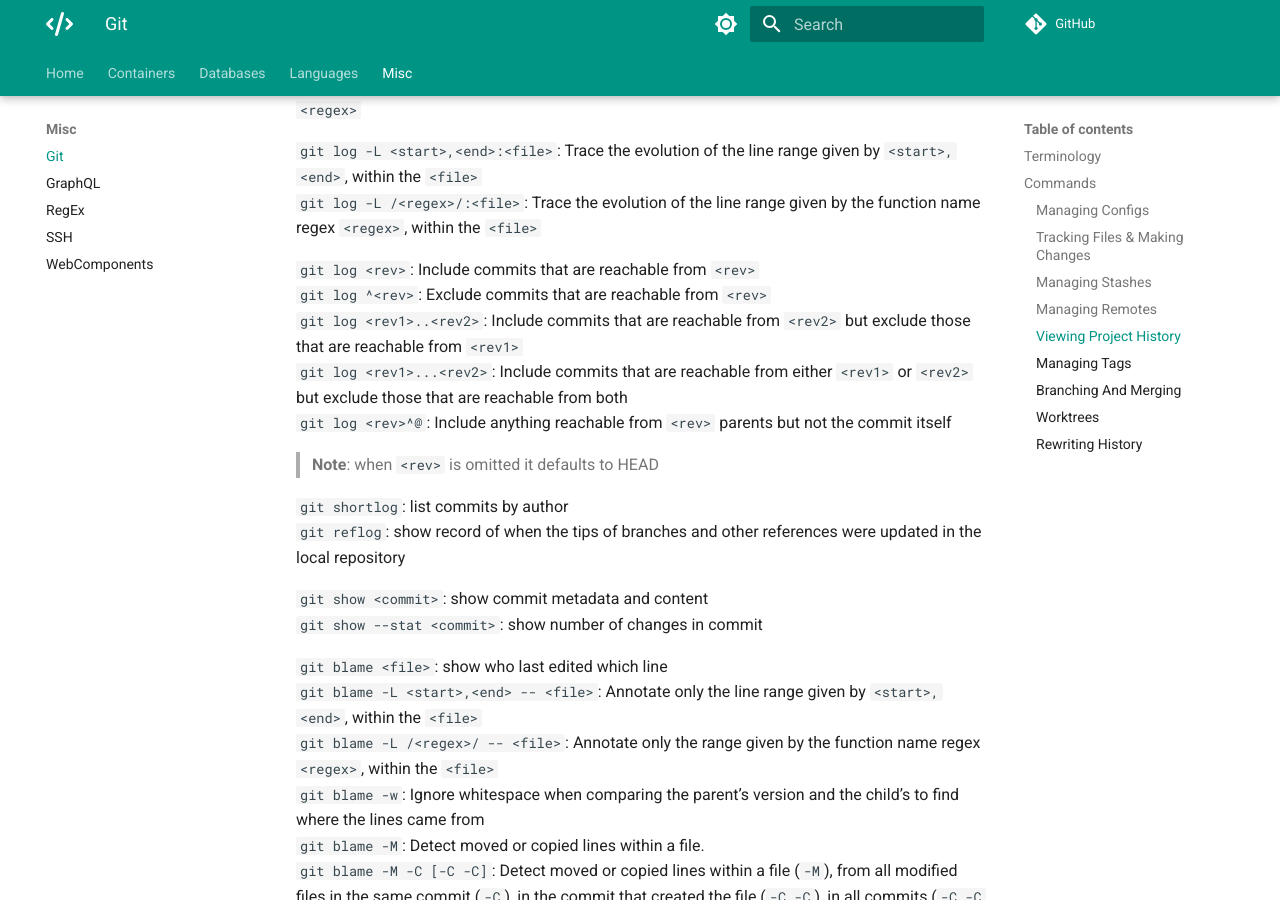
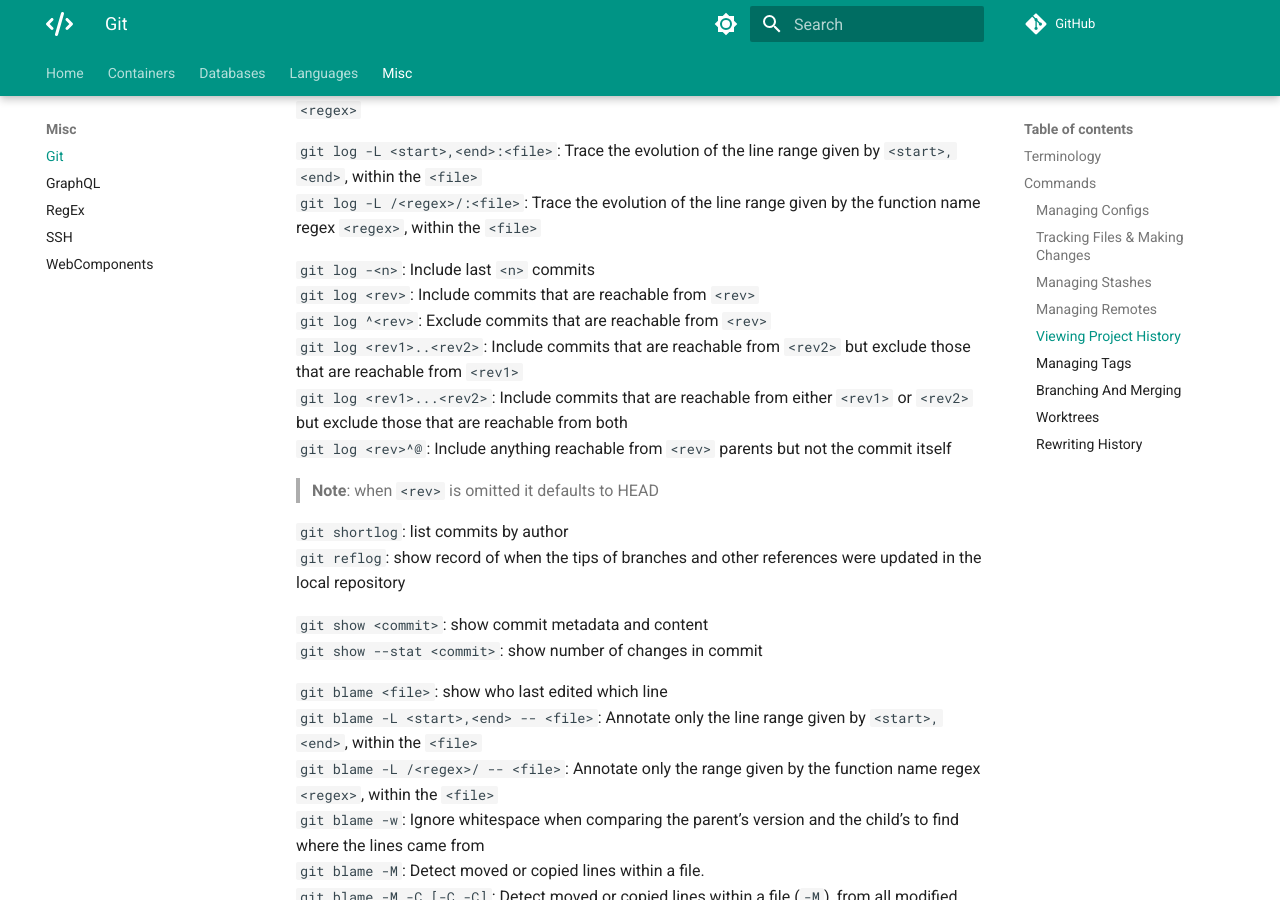
Before and after one commit to m-lamonaca/programming-notes, an MkDocs documentation site: the page built from docs/misc/git.md, in a window 1280 px wide and 900 px high, scrolled down 3035 px. Built offline with MkDocs 1.6.1 and Material for MkDocs 9.7.7, drawn with Linux system fonts in a browser that asks for light colours; comment, search, counter and statistics services are not loaded.

Commit message:
git: add git log filter for last N commits`

```diff
--- a/docs/misc/git.md
+++ b/docs/misc/git.md
@@ -103,7 +103,7 @@ The applied config in each repository is the combination of all three scopes in
 `git log --stat --summary`: show overview of the change
 `git log --follow <file>`: list version history fo file, including renames
 `git log --all --graph --decorate`: visualizes history as a DAG
-`git log  --oneline`: compact log
+`git log --oneline`: compact log
 
 `git log -S<string>`: Look for diffs that change the number of occurrences of the specified `<string>`
 `git log -G<regex>`: Look for diffs whose patch text contains added/removed lines that match `<regex>`
@@ -111,6 +111,7 @@ The applied config in each repository is the combination of all three scopes in
 `git log -L <start>,<end>:<file>`: Trace the evolution of the line range given by `<start>,<end>`, within the `<file>`
 `git log -L /<regex>/:<file>`: Trace the evolution of the line range given by the function name regex `<regex>`, within the `<file>`
 
+`git log -<n>`: Include last `<n>` commits
 `git log <rev>`: Include commits that are reachable from `<rev>`
 `git log ^<rev>`: Exclude commits that are reachable from `<rev>`
 `git log <rev1>..<rev2>`: Include commits that are reachable from `<rev2>` but exclude those that are reachable from `<rev1>`
```
